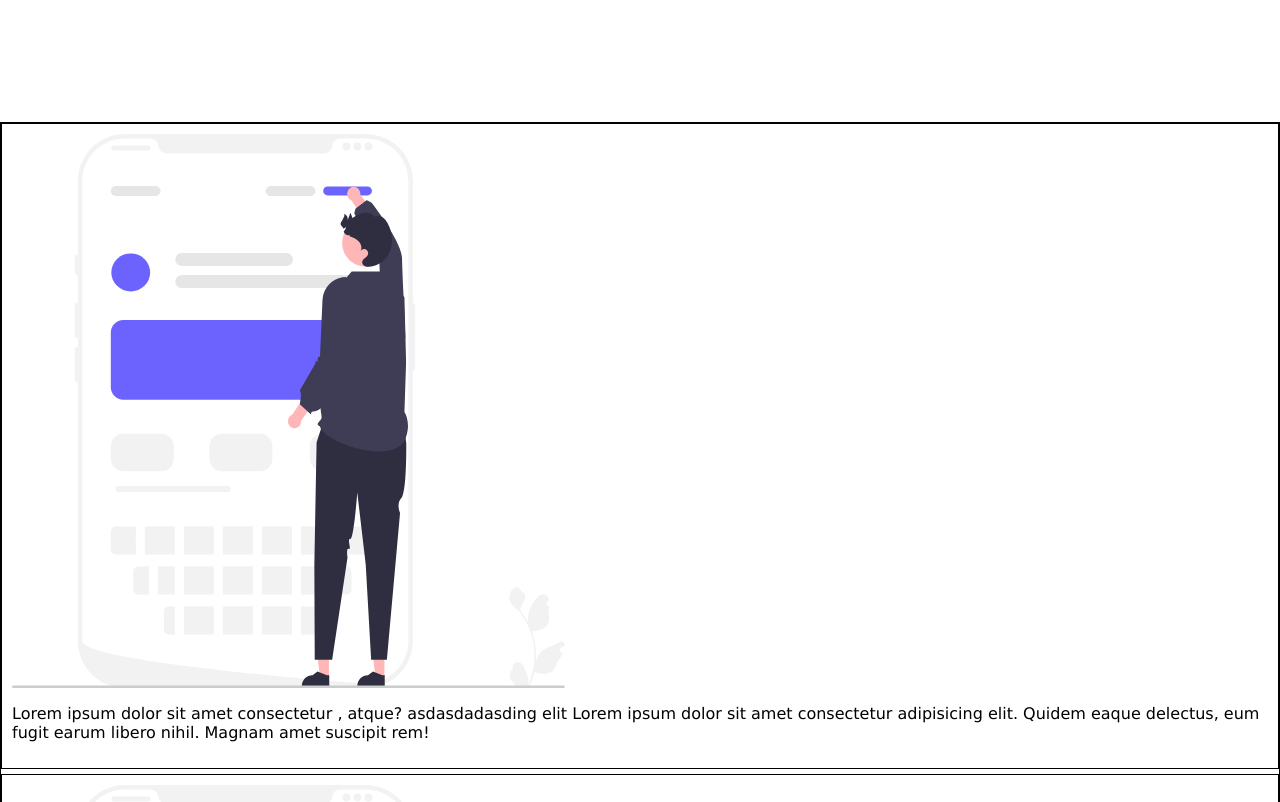
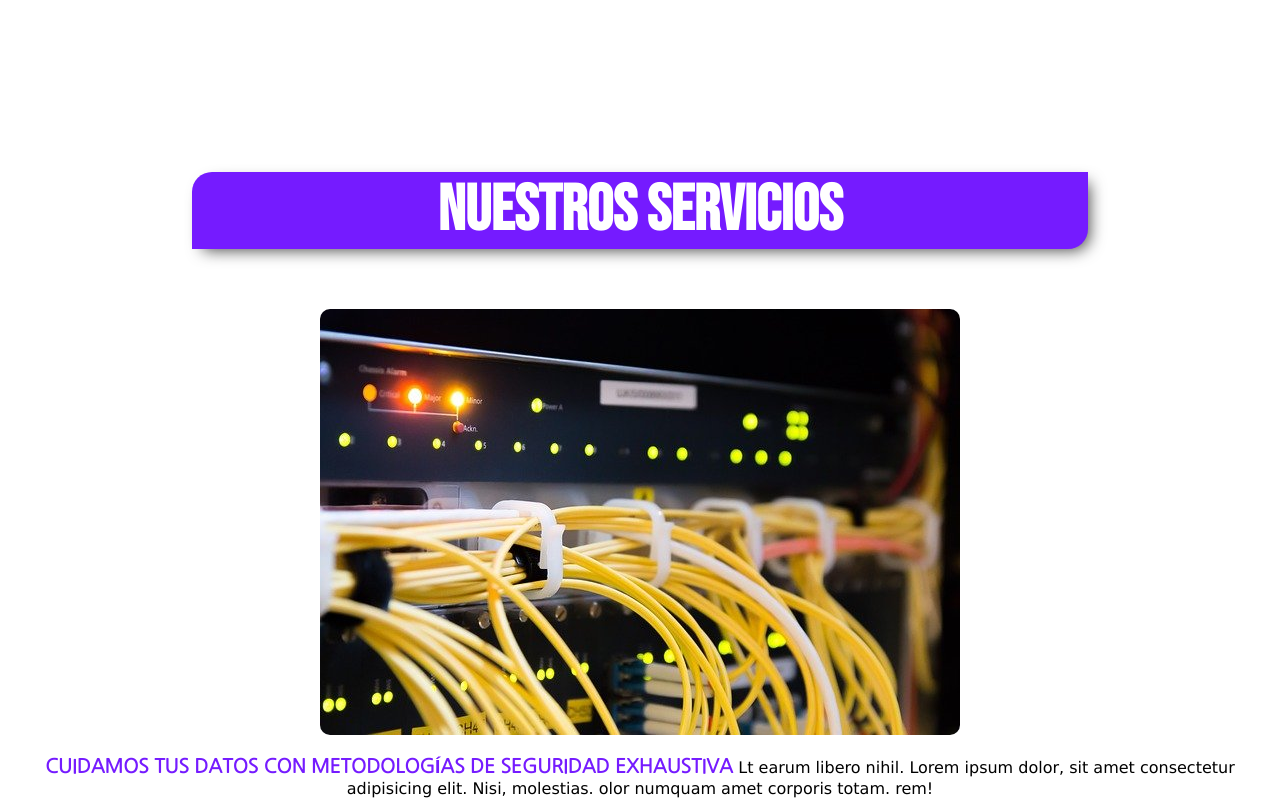
Before and after one commit to broly94/NUCBA-Integrador-HTML-y-CSS, a plain HTML site: page index.html in a window 1280 px wide. Shown: the part 724-1526 px from the top of the page. Drawn offline with Linux system fonts and the light colour scheme.

Commit message:
Update Main->Section Cards 2

```diff
--- a/index.html
+++ b/index.html
@@ -45,7 +45,7 @@
                 <img src="./images/svg/undraw_server_status_re_n8ln.svg" alt="TecnoIt">
             </div>
             <div class="header-content">
-                <h1>Tecno It</h1>
+                <h1 class="h1">Tecno It</h1>
                 <p>¿Buscás soluciones tecnológicas para tu empresa?</p>´
                 <p class="switch">Mirá todos nuestros servicios a continuación</p>
                 <button>Mas Informacion</button>
@@ -55,13 +55,14 @@
 
         <!-- MAIN -->
         <main class="main">
+            <h1 class="h1">Nuestros Servicios</h1>
             <section class="solutions">
                 <div class="card-1">
-                    <img src="./images/solutions-img/cartera-de-pago.svg" alt="solution-1">
-                    <p>Lorem ipsum dolor sit amet consectetur , atque? asdasdadasding elit Lorem ipsum dolor sit amet consectetur adipisicing elit. Quidem eaque delectus, eum fugit earum libero nihil. Magnam amet suscipit rem!</p>
+                    <img src="./images/solutions-img/ciberseguridad.jpg" alt="solution-1">
+                    <p><span>Cuidamos tus datos con metodologías de seguridad exhaustiva </span>Lt earum libero nihil. Lorem ipsum dolor, sit amet consectetur adipisicing elit. Nisi, molestias. olor numquam amet corporis totam. rem!</p>
                 </div>
                 <div class="card-2">
-                    <img src="./images/solutions-img/cartera-de-pago.svg" alt="solution-2">
+                    <img src="./images/solutions-img/servidores-web.jpg" alt="Hosting Web Servidores">
                     <p>Lorem ipsum dolor sit amet consectetur , atque? asdasdadasding elit.</p>
                 </div>
                 <div class="card-3">
--- a/index.scss
+++ b/index.scss
@@ -33,12 +33,19 @@ $bebas: "Bebas Neue", cursive;
 /*  =============================FONTS========================== */
 
 /*  =============================TAG STYLE========================== */
-h1 {
+.h1 {
     text-align: center;
     text-transform: uppercase;
     font-family: $bebas;
     font-size: 4rem;
-    //font-weight: 400;
+    background-color: $color-principal;
+    color: white;
+    width: 70%;
+    border-radius: 20px 0 20px 0;
+    margin-left: 20px;
+    -webkit-box-shadow: 6px 6px 16px -5px rgba(0, 0, 0, 0.75);
+    -moz-box-shadow: 6px 6px 16px -5px rgba(0, 0, 0, 0.75);
+    box-shadow: 6px 6px 16px -5px rgba(0, 0, 0, 0.75);
 }
 /*  =============================TAG STYLE========================== */
 
@@ -195,8 +202,8 @@ h1 {
         grid-area: header-content;
         width: auto;
         justify-content: center;
-        h1 {
-            background-color: #6c63ff;
+        .h1 {
+            background-color: $color-principal;
             color: white;
             width: 70%;
             border-radius: 20px 0 20px 0;
@@ -232,7 +239,7 @@ h1 {
             border: 1px solid black;
         }
         button:hover {
-            background-color: #6c63ff;
+            background-color: $color-principal;
             color: white;
             cursor: pointer;
         }
@@ -242,7 +249,7 @@ h1 {
     }
 }
 /* Header Media queries */
-@media screen and (min-width: 1000px){
+@media screen and (min-width: 1000px) {
     .header {
         display: grid;
         width: 100%;
@@ -271,6 +278,11 @@ h1 {
 
 .main {
     margin-top: 100px;
+    .h1 {
+        display: block;
+        margin: 50px auto;
+
+    }
     .solutions {
         display: grid;
         gap: 5px;
@@ -279,10 +291,8 @@ h1 {
         grid-template:
             "card-1"
             "card-2"
-            "card-3"
-        ;
+            "card-3";
         justify-content: center;
-        border: 1px solid black;
         .card-1 {
             grid-area: card-1;
             display: grid;
@@ -290,20 +300,27 @@ h1 {
             grid-column: 1fr;
             grid-template-areas:
                 "img"
-                "p"
-            ;
-            justify-content: center;
-            align-items: center;
+                "p";
             padding: 10px;
-            border: 1px solid black;
             img {
+                grid-area: img;
+                display: block;
+                margin: auto;
                 height: auto;
                 max-width: 100%;
-                vertical-align: middle;
-                grid-area: img;
+                border-radius: 10px 10px 10px 10px;
             }
-            p{
+            p {
+                text-align: center;
                 grid-area: p;
+                margin: 20px auto;
+                span {
+                    color: $color-principal;
+                    font-family: $nonum-gotic;
+                    text-transform: uppercase;
+                    font-weight: bold;
+                    font-size: 1.2rem;
+                }
             }
         }
 
@@ -314,23 +331,20 @@ h1 {
             grid-column: 1fr;
             grid-template-areas:
                 "img"
-                "p"
-            ;
+                "p";
             justify-content: center;
             align-items: center;
             padding: 10px;
-            border: 1px solid black;
             img {
                 height: auto;
                 max-width: 100%;
                 vertical-align: middle;
                 grid-area: img;
             }
-            p{
+            p {
                 grid-area: p;
             }
         }
-
 
         .card-3 {
             grid-area: card-3;
@@ -339,29 +353,24 @@ h1 {
             grid-column: 1fr;
             grid-template-areas:
                 "img"
-                "p"
-            ;
+                "p";
             justify-content: center;
             align-items: center;
             padding: 10px;
-            border: 1px solid black;
             img {
                 height: auto;
                 max-width: 100%;
                 vertical-align: middle;
                 grid-area: img;
             }
-            p{
+            p {
                 grid-area: p;
             }
         }
     }
 }
 
-
-
 /*  =============================MAIN========================== */
-
 
 /* KEYFRAMES */
 
```
Also changed, not shown: images/solutions-img/ciberseguridad.jpg (added), images/solutions-img/servidores-web.jpg (added), index.css, 1 other file.
